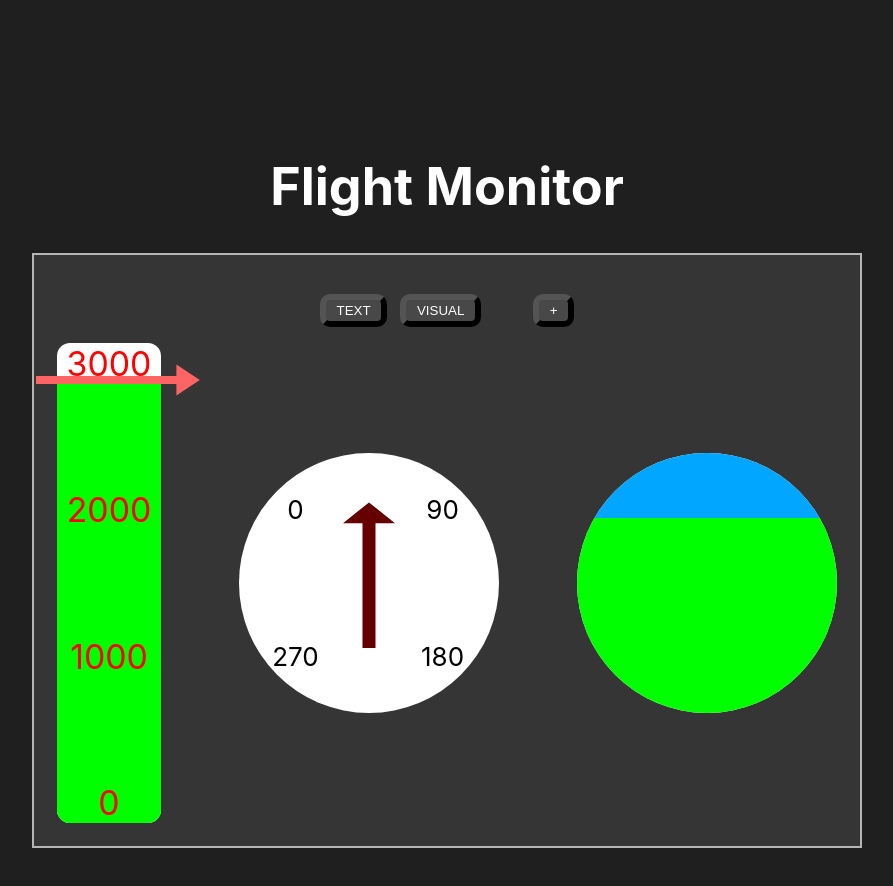
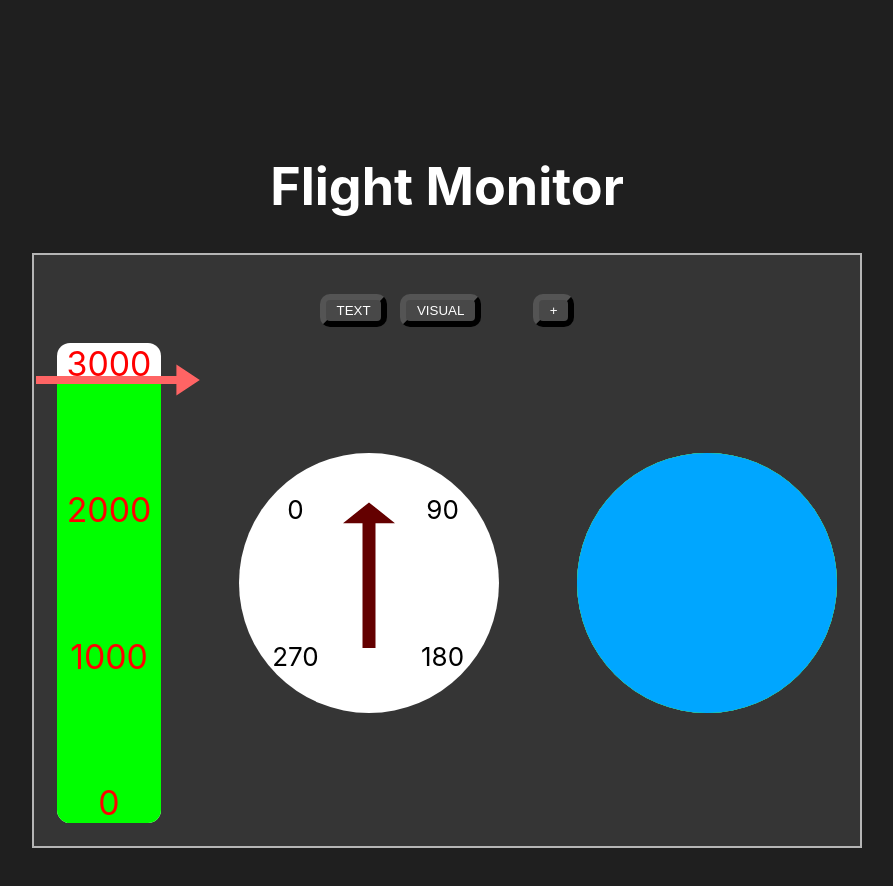
Before and after one commit to YardenDrori/Airforce-Assignment, a React (Create React App) app in the folder monitor-frontend/: page / in a window 1280 px wide. Both pictures are taken after a click on the button "VISUAL". Shown: the top 886 px of the page, without its empty margins (193-1086 px from the left). Built offline with nearby package versions, Linux system fonts and the light colour scheme.

Commit message:
changed attitude indicator to be one moving square instead of two

```diff
--- a/monitor-frontend/src/components/Dashboard.css
+++ b/monitor-frontend/src/components/Dashboard.css
@@ -259,13 +259,14 @@
   position: absolute;
   width: 10em;
   height: 10em;
-  bottom: 5em;
+  bottom: 10em;
   background-color: rgb(0, 166, 255);
+  z-index: 1;
 }
 .angle-indicator-ground {
   position: absolute;
   width: 10em;
   height: 10em;
-  top: 5em;
+  top: 0em;
   background-color: #00ff00;
 }
--- a/monitor-frontend/src/components/Dashboard.tsx
+++ b/monitor-frontend/src/components/Dashboard.tsx
@@ -3,7 +3,7 @@ import './Dashboard.css';
 const max_altitude = 3000;
 const altitude_bar_visual_height = 30;
 const filled = 2750; /*temp untill backend is set up*/
-const angle = -50; /*temp untill backend is set up*/
+const angle = 100; /*temp untill backend is set up*/
 
 
 function Dashboard() {
@@ -27,7 +27,7 @@ function Dashboard() {
 
 
     } else if (buttonId === 'visual') {
-      const skyOffset = (angle/100*5)
+      const skyOffset = (angle/100*10)-5
       setContent(
         <div className='visual-data'>
           <div className='altitude-bar'>
@@ -60,7 +60,7 @@ function Dashboard() {
           <div className='angle-indicator'>
             <div className='circle'>
               <div className='angle-indicator-sky' style={{bottom: 5-skyOffset + 'em'}}></div>
-              <div className='angle-indicator-ground' style={{top: 5+skyOffset + 'em'}}></div>
+              <div className='angle-indicator-ground'></div>
             </div>
           </div>
         </div>
```
